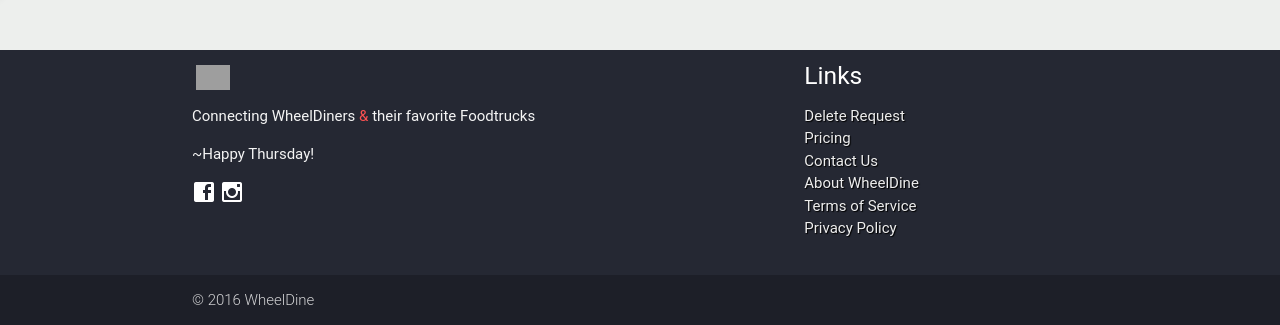
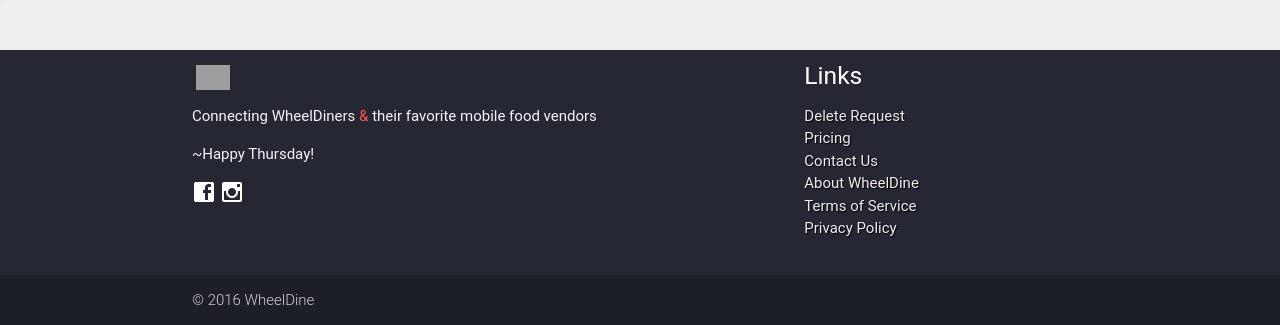
Before and after one commit to Jcgaither/truckapp-900227, a Django app: page /add/ in a window 1280 px wide. Shown: the part 865-1190 px from the top of the page. Run offline with Django 3.2, Linux system fonts and the light colour scheme; some web fonts are replaced; grey boxes are pictures that could not be loaded.

Commit message:
Updated home, footer, update templates

```diff
--- a/src/trucks/templates/trucks/footer.html
+++ b/src/trucks/templates/trucks/footer.html
@@ -25,7 +25,7 @@ footer a{
             <div class="row">
               <div class="col l6 s12">
                 <img src='/static/img/white-color-logo-2' class="brand-logo img-responsive" height="25" alt="WheelDine">
-                <p class="grey-text text-lighten-4">Connecting WheelDiners <span style="color:#ff5252">&amp</span> their favorite Foodtrucks</p>
+                <p class="grey-text text-lighten-4">Connecting WheelDiners <span style="color:#ff5252">&amp</span> their favorite mobile food vendors</p>
                   <p class="grey-text text-lighten-4">~Happy {% now "l" %}!</span></p>
                 <img src='/static/img/facebook-box.png' data-tooltip="Coming soon!" data-delay="10" data-position="top" class="collection-item tooltipped">
                 <img src='/static/img/instagram.png' data-tooltip="Send us your photos at hello@wheeldine.com" data-delay="10" data-position="top" class="collection-item tooltipped">
--- a/src/trucks/templates/trucks/home.html
+++ b/src/trucks/templates/trucks/home.html
@@ -63,7 +63,7 @@
         <div class='container' id='inner-wrap'>
           <div class='row'>
             <div class="col s12 m12 l12">
-              <h3><b>Connecting WheelDiners <span style="color:#ff5252">&amp</span> their<br> favorite Foodtrucks</b></h3>
+              <h3><b>Connecting WheelDiners <span style="color:#ff5252">&amp</span> their<br> favorite mobile food vendors</b></h3>
 
               </div>
             </div>
```
